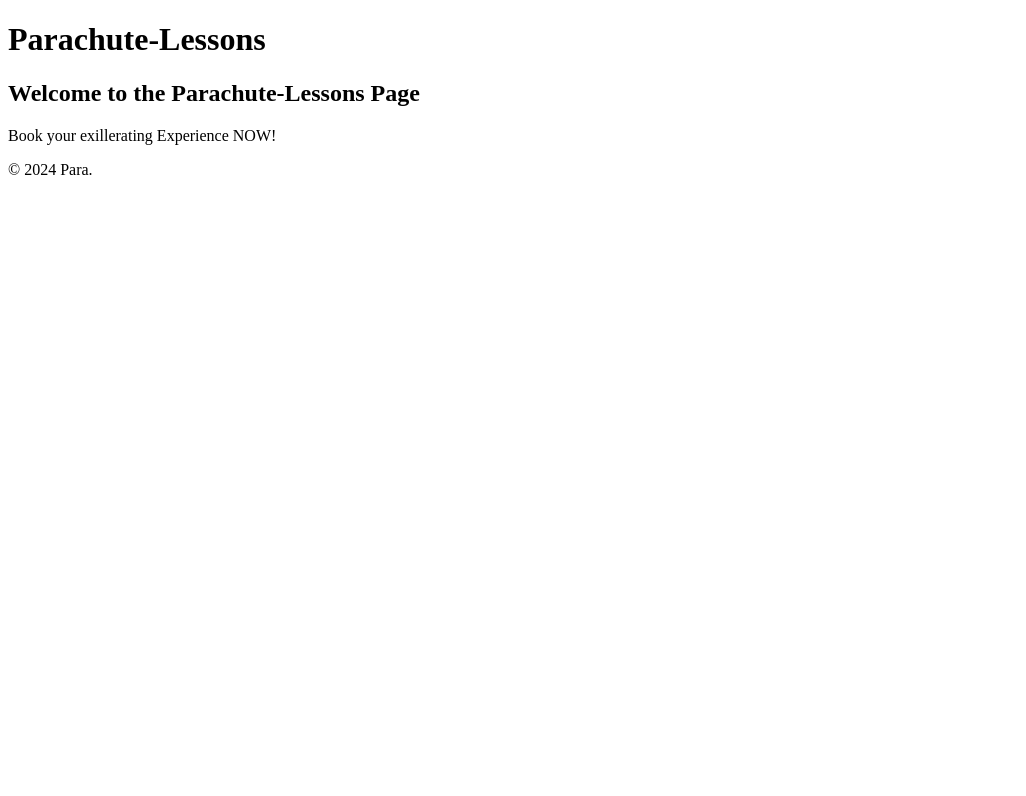
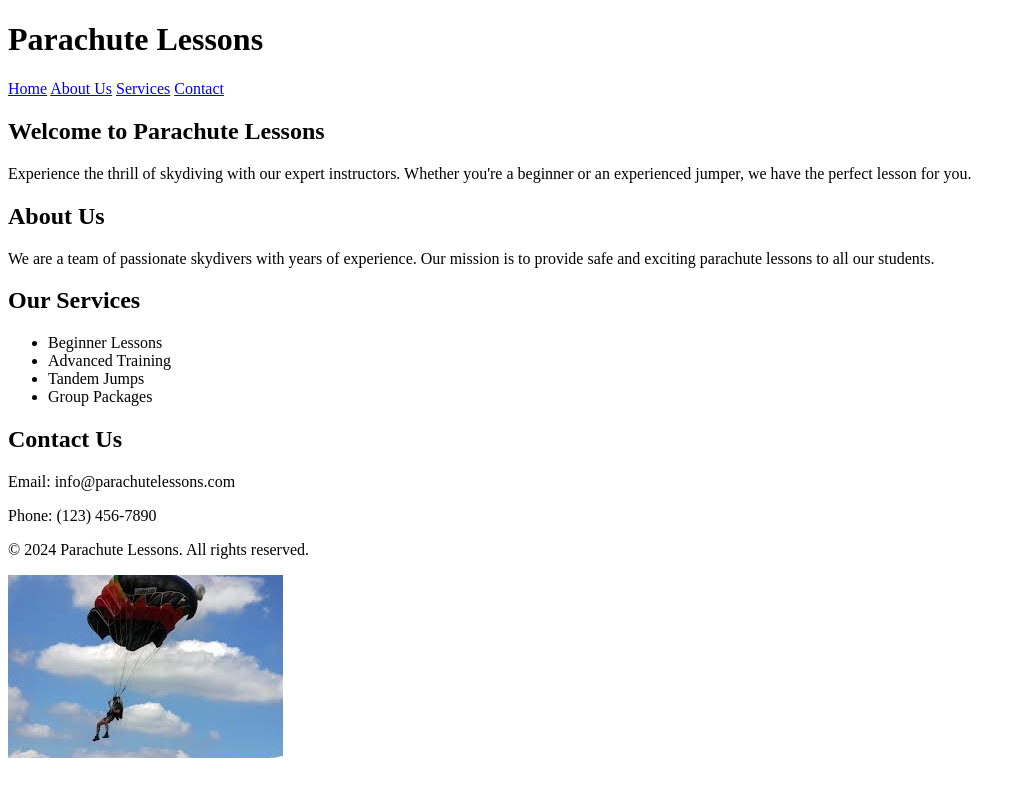
Before and after one commit to MidanLP/Opacity-Case-Study, a plain HTML site: page pages/parachute.html in a window 1280 px wide. Shown: the whole page, without its empty margins (0-1026 px from the left). Drawn offline with Linux system fonts and the light colour scheme.

Commit message:
added image and website for parachute company

```diff
--- a/pages/parachute.html
+++ b/pages/parachute.html
@@ -3,18 +3,45 @@
 <head>
     <meta charset="UTF-8">
     <meta name="viewport" content="width=device-width, initial-scale=1.0">
-    <title>Parachute-Lessons</title>
+    <title>Parachute Lessons</title>
 </head>
 <body>
     <header>
-        <h1>Parachute-Lessons</h1>
+        <h1>Parachute Lessons</h1>
     </header>
-    <main>
-        <h2>Welcome to the Parachute-Lessons Page</h2>
-        <p>Book your exillerating Experience NOW!</p>
-    </main>
+    <nav>
+        <a href="#home">Home</a>
+        <a href="#about">About Us</a>
+        <a href="#services">Services</a>
+        <a href="#contact">Contact</a>
+    </nav>
+    <div class="container">
+        <section id="home">
+            <h2>Welcome to Parachute Lessons</h2>
+            <p>Experience the thrill of skydiving with our expert instructors. Whether you're a beginner or an experienced jumper, we have the perfect lesson for you.</p>
+        </section>
+        <section id="about">
+            <h2>About Us</h2>
+            <p>We are a team of passionate skydivers with years of experience. Our mission is to provide safe and exciting parachute lessons to all our students.</p>
+        </section>
+        <section id="services">
+            <h2>Our Services</h2>
+            <ul>
+                <li>Beginner Lessons</li>
+                <li>Advanced Training</li>
+                <li>Tandem Jumps</li>
+                <li>Group Packages</li>
+            </ul>
+        </section>
+        <section id="contact">
+            <h2>Contact Us</h2>
+            <p>Email: info@parachutelessons.com</p>
+            <p>Phone: (123) 456-7890</p>
+        </section>
+    </div>
     <footer>
-        <p>&copy; 2024 Para.</p>
+        <p>&copy; 2024 Parachute Lessons. All rights reserved.</p>
     </footer>
 </body>
 </html>
+<img src="../resources/parachute.jpeg" alt="Parachute Image">
```
Also changed, not shown: Resources/parachute.jpeg (added).
